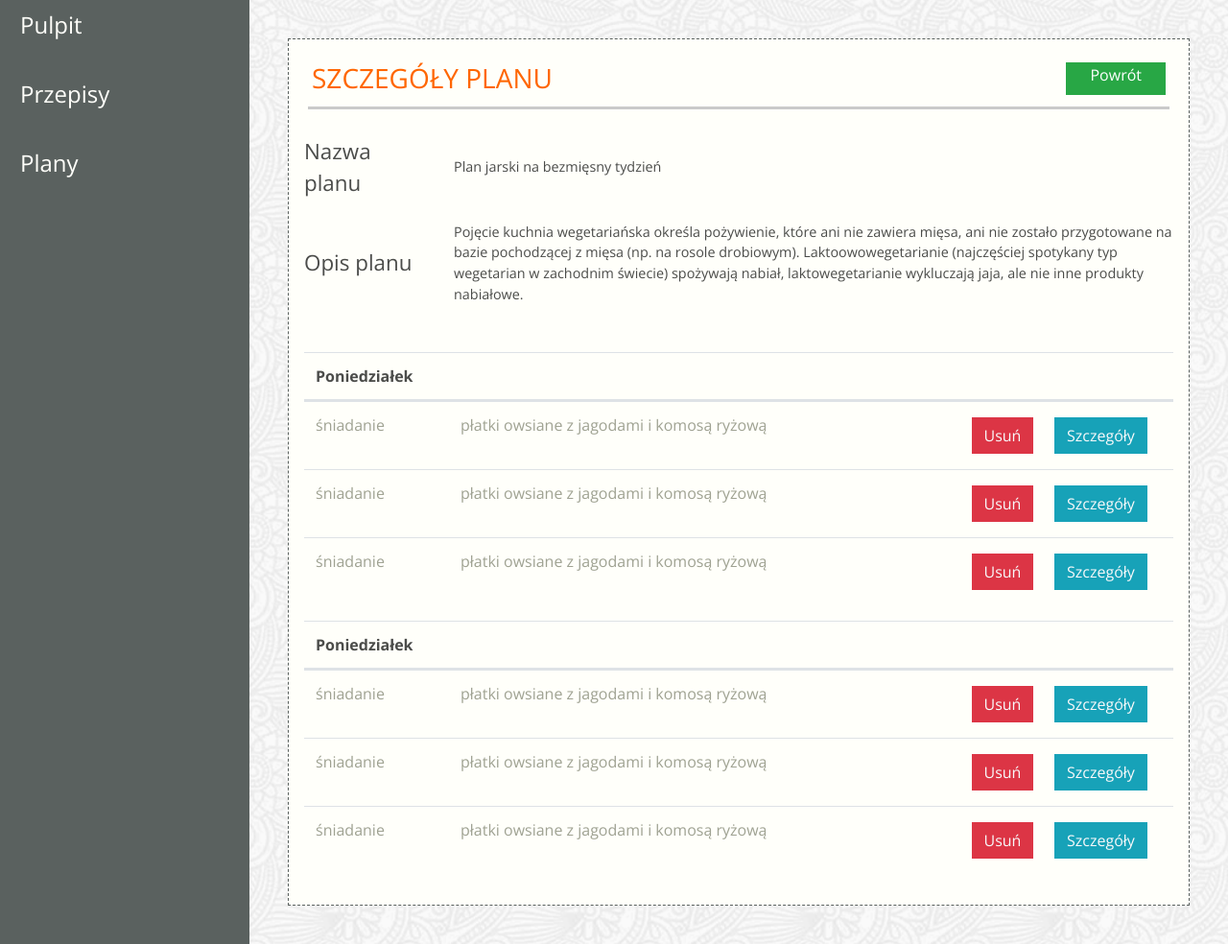
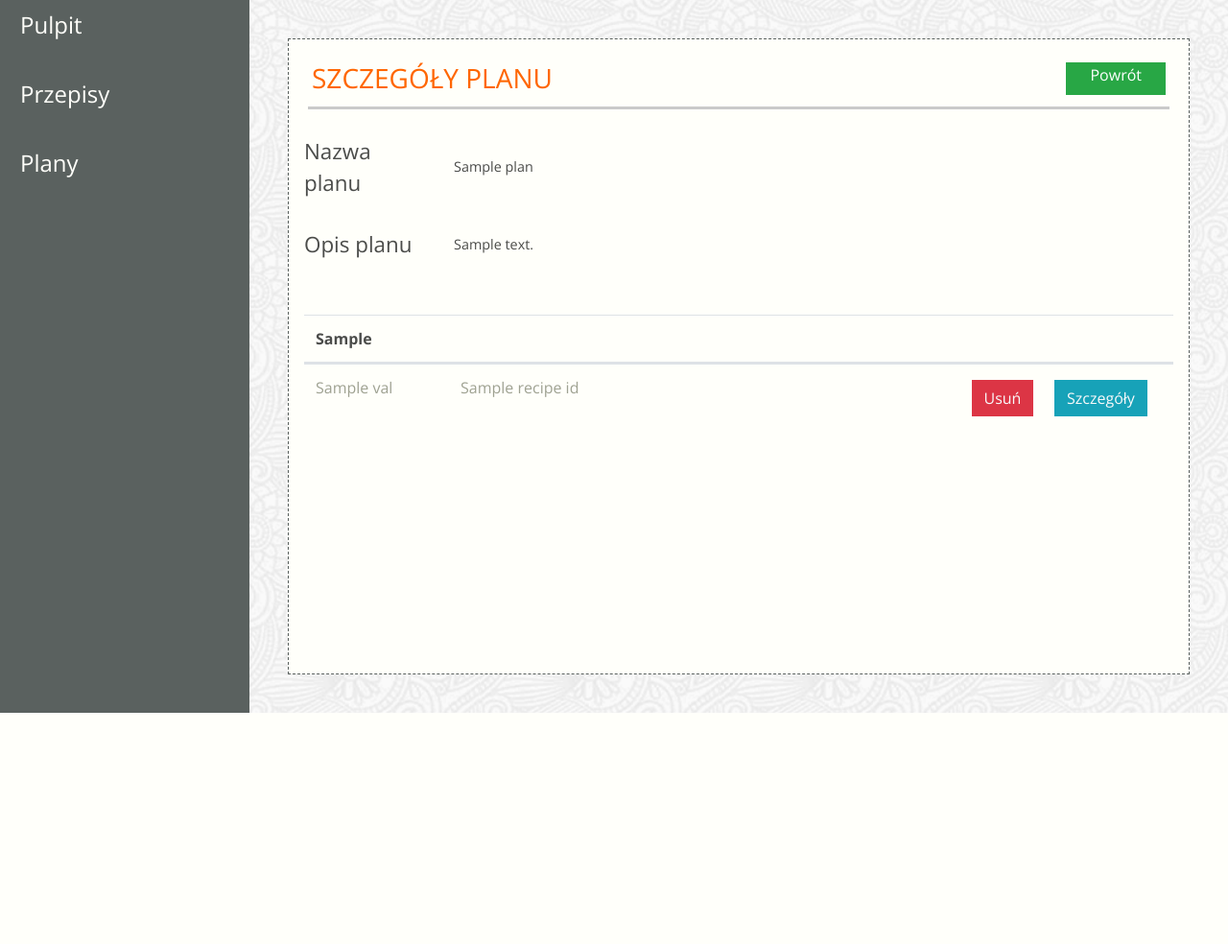
Before and after one commit to przemyslawkulak/Zaplanuj-Jedzonko---ScrumLab, a Django app: template jedzonko/templates/app-details-schedules.html in a window 1280 px wide. Shown: the part 84-1068 px from the top of the page at 96% size. After the commit the page ends 827 px from the top, so only its background shows below. Run offline with Django 3.2, Linux system fonts and the light colour scheme; the template is opened without the code that fills it: most values are stand-ins (such as "Sample title", 1, 10 or a date in 2020); some libraries are stand-ins or nearby versions; some web fonts are replaced.

Commit message:
Działający widok szczegółów planu, działające linki

```diff
--- a/jedzonko/templates/app-details-schedules.html
+++ b/jedzonko/templates/app-details-schedules.html
@@ -19,8 +19,7 @@
                                     Nazwa planu
                                 </span>
                 <div class="col-sm-10">
-                    <p class="schedules-text">Plan jarski na bezmięsny
-                        tydzień</p>
+                    <p class="schedules-text">{{ plan.name }}</p>
                 </div>
             </div>
             <div class="form-group row">
@@ -29,110 +28,39 @@
                                 </span>
                 <div class="col-sm-10">
                     <p class="schedules-text">
-                        Pojęcie kuchnia wegetariańska określa pożywienie, które
-                        ani nie zawiera mięsa, ani nie zostało przygotowane na
-                        bazie pochodzącej z mięsa (np. na rosole drobiowym).
-                        Laktoowowegetarianie (najczęściej spotykany typ
-                        wegetarian w zachodnim świecie) spożywają nabiał,
-                        laktowegetarianie wykluczają jaja, ale nie inne produkty
-                        nabiałowe.
+                        {{ plan.description }}
                     </p>
                 </div>
             </div>
         </div>
 
         <table class="table">
+            {% for key, value in details.items %}
             <thead>
             <tr class="d-flex">
-                <th class="col-2">Poniedziałek</th>
+                <th class="col-2">{{ key.day_type }}</th>
                 <th class="col-7"></th>
                 <th class="col-1"></th>
                 <th class="col-2"></th>
             </tr>
             </thead>
             <tbody class="text-color-lighter">
+            {% for val in value %}
             <tr class="d-flex">
-                <td class="col-2">śniadanie</td>
-                <td class="col-7">płatki owsiane z jagodami i komosą ryżową</td>
+                <td class="col-2">{{ val.meal_name }}</td>
+                <td class="col-7">{{ val.recipe_id.name }}</td>
                 <td class="col-1 center">
                     <a href="#" class="btn btn-danger rounded-0 text-light m-1">Usuń</a>
                 </td>
                 <td class="col-2 center">
-                    <a href="app-details-schedules.html"
+                    <a href="{% url 'recipe-detail-view' val.recipe_id.id %}"
                        class="btn btn-info rounded-0 text-light m-1">Szczegóły</a>
                 </td>
             </tr>
-            <tr class="d-flex">
-                <td class="col-2">śniadanie</td>
-                <td class="col-7">płatki owsiane z jagodami i komosą ryżową</td>
-                <td class="col-1 center">
-                    <a href="#" class="btn btn-danger rounded-0 text-light m-1">Usuń</a>
-                </td>
-                <td class="col-2 center">
-                    <a href="app-details-schedules.html"
-                       class="btn btn-info rounded-0 text-light m-1">Szczegóły</a>
-                </td>
-            </tr>
-            <tr class="d-flex">
-                <td class="col-2">śniadanie</td>
-                <td class="col-7">płatki owsiane z jagodami i komosą ryżową</td>
-                <td class="col-1 center">
-                    <a href="#" class="btn btn-danger rounded-0 text-light m-1">Usuń</a>
-                </td>
-                <td class="col-2 center">
-                    <a href="app-details-schedules.html"
-                       class="btn btn-info rounded-0 text-light m-1">Szczegóły</a>
-                </td>
-            </tr>
+                {% endfor %}
             </tbody>
+            {% endfor %}
         </table>
-
-        <table class="table">
-            <thead>
-            <tr class="d-flex">
-                <th class="col-2">Poniedziałek</th>
-                <th class="col-7"></th>
-                <th class="col-1"></th>
-                <th class="col-2"></th>
-            </tr>
-            </thead>
-            <tbody class="text-color-lighter">
-            <tr class="d-flex">
-                <td class="col-2">śniadanie</td>
-                <td class="col-7">płatki owsiane z jagodami i komosą ryżową</td>
-                <td class="col-1 center">
-                    <a href="#" class="btn btn-danger rounded-0 text-light m-1">Usuń</a>
-                </td>
-                <td class="col-2 center">
-                    <a href="app-details-schedules.html"
-                       class="btn btn-info rounded-0 text-light m-1">Szczegóły</a>
-                </td>
-            </tr>
-            <tr class="d-flex">
-                <td class="col-2">śniadanie</td>
-                <td class="col-7">płatki owsiane z jagodami i komosą ryżową</td>
-                <td class="col-1 center">
-                    <a href="#" class="btn btn-danger rounded-0 text-light m-1">Usuń</a>
-                </td>
-                <td class="col-2 center">
-                    <a href="app-details-schedules.html"
-                       class="btn btn-info rounded-0 text-light m-1">Szczegóły</a>
-                </td>
-            </tr>
-            <tr class="d-flex">
-                <td class="col-2">śniadanie</td>
-                <td class="col-7">płatki owsiane z jagodami i komosą ryżową</td>
-                <td class="col-1 center">
-                    <a href="#" class="btn btn-danger rounded-0 text-light m-1">Usuń</a>
-                </td>
-                <td class="col-2 center">
-                    <a href="app-details-schedules.html"
-                       class="btn btn-info rounded-0 text-light m-1">Szczegóły</a>
-                </td>
-            </tr>
-            </tbody>
-        </table>
-
     </div>
 </div>
 {% endblock content %}
```
Also changed, not shown: jedzonko/views.py (+7 -2 lines).
